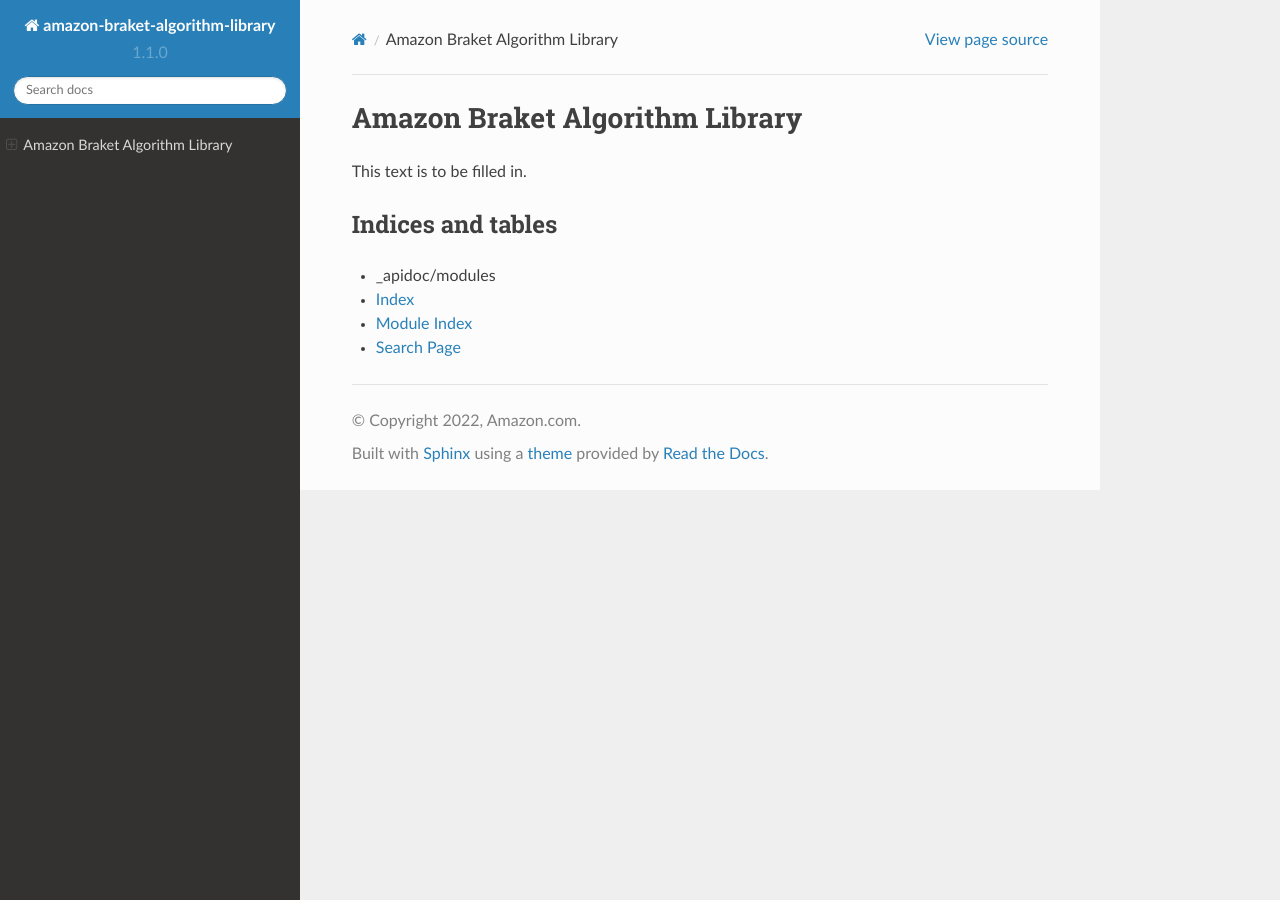
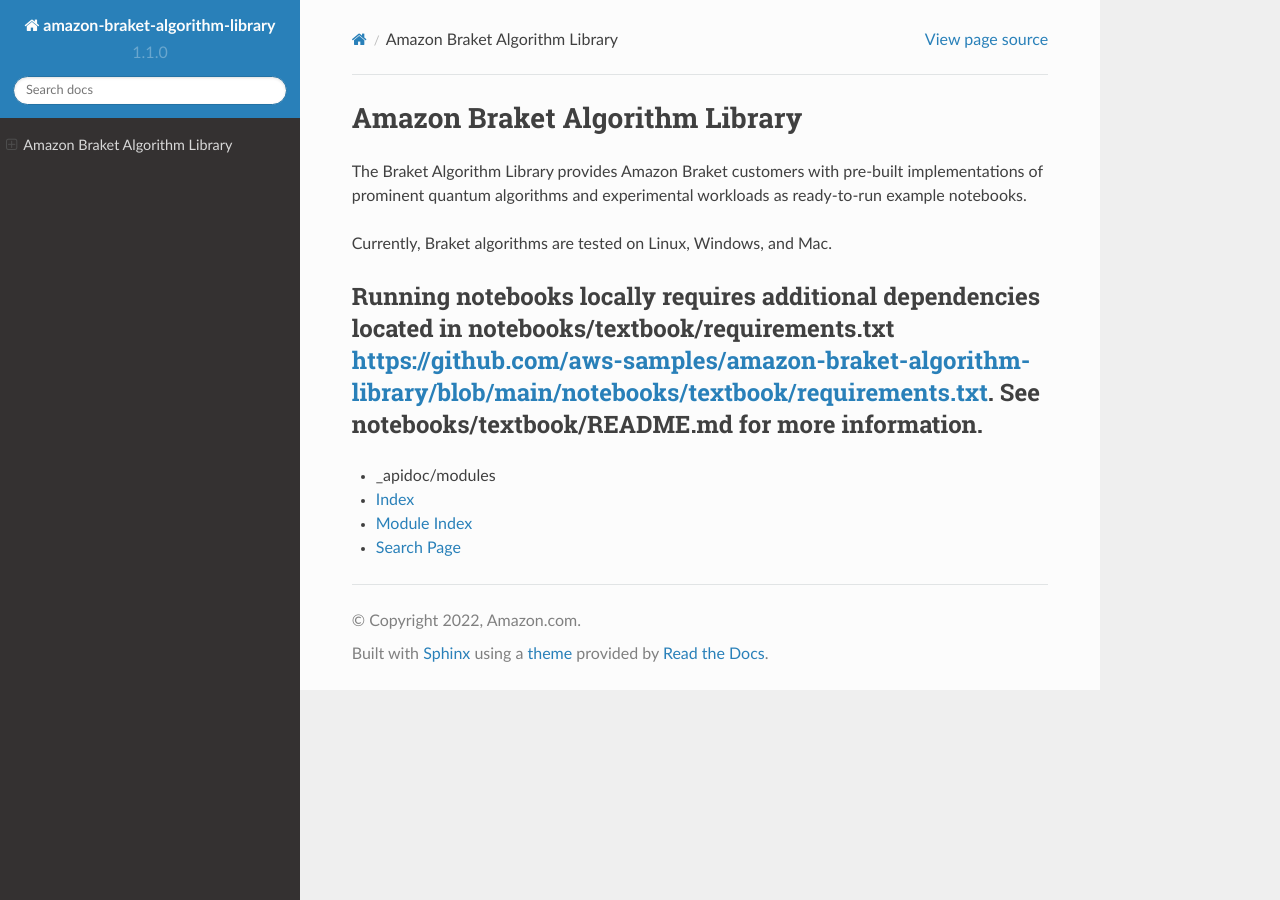
Before and after one commit to amazon-braket/amazon-braket-algorithm-library, a Sphinx documentation site: the page built from doc/index.rst, in a window 1280 px wide. Built offline with Sphinx 7.4.7 and the Read the Docs theme 2.0.0, drawn with Linux system fonts in a browser that asks for light colours.

Commit message:
fix: Add docs and webhook yaml for readthedocs

```diff
--- a/doc/index.rst
+++ b/doc/index.rst
@@ -1,9 +1,12 @@
+###############################
 Amazon Braket Algorithm Library
-====================
+###############################
 
-This text is to be filled in.
+The Braket Algorithm Library provides Amazon Braket customers with pre-built implementations of prominent quantum algorithms and experimental workloads as ready-to-run example notebooks.
 
-Indices and tables
+Currently, Braket algorithms are tested on Linux, Windows, and Mac.
+
+Running notebooks locally requires additional dependencies located in notebooks/textbook/requirements.txt https://github.com/aws-samples/amazon-braket-algorithm-library/blob/main/notebooks/textbook/requirements.txt. See notebooks/textbook/README.md for more information.
 __________________
 
 * :doc:`_apidoc/modules`
```
Also changed, not shown: .readthedocs.yml (added).
